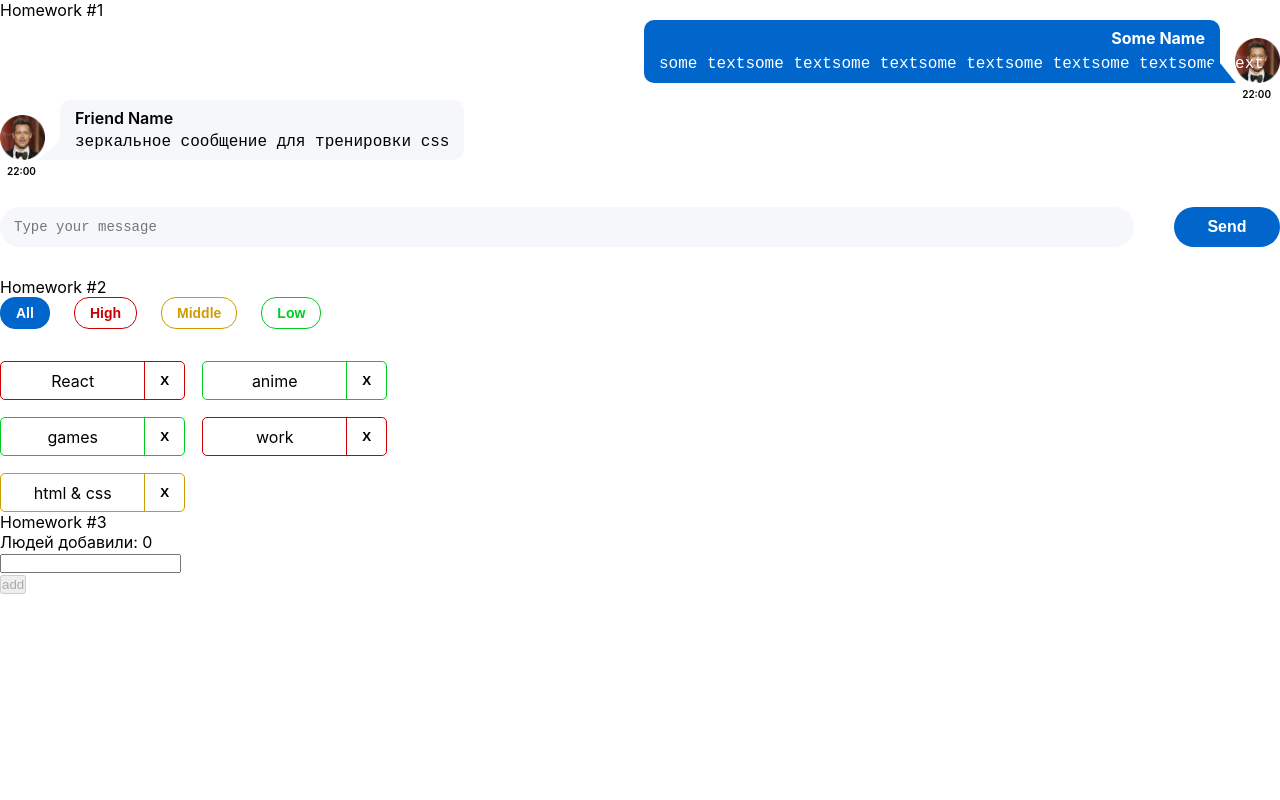
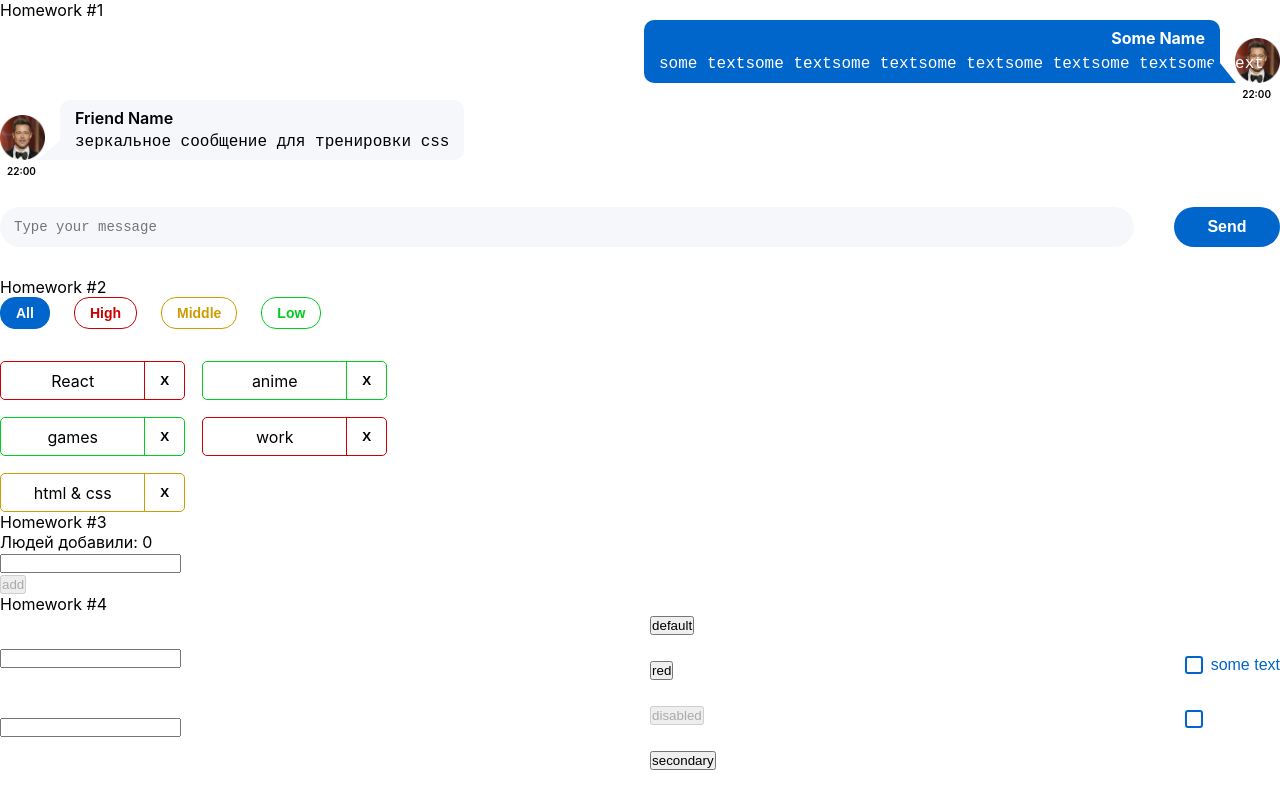
Before and after one commit to mozgova2407/hws2-master, a React (Create React App) app: page / in a window 1280 px wide. Built offline with nearby package versions, Linux system fonts and the light colour scheme.

Commit message:
исправила  SuperButton/SuperCheckbox

```diff
--- a/src/s1-main/App.tsx
+++ b/src/s1-main/App.tsx
@@ -3,6 +3,7 @@
 import HW1 from '../s2-homeworks/hw01/HW1'
 import HW2 from "../s2-homeworks/hw02/HW2";
 import HW3 from "../s2-homeworks/hw03/HW3";
+import HW4 from "../s2-homeworks/hw04/HW4";
 
 function App() {
     return (
@@ -10,7 +11,7 @@
             <HW1/>
             <HW2/>
             <HW3/>
-            {/*<HW4/>*/}
+            <HW4/>
 
             {/*при выполнении дз 5 и более - закомментировать здесь дз 1-4, так как они есть внутри дз 5*/}
             {/*<HW5/>*/}
--- a/src/s2-homeworks/hw04/common/c2-SuperButton/SuperButton.tsx
+++ b/src/s2-homeworks/hw04/common/c2-SuperButton/SuperButton.tsx
@@ -17,12 +17,11 @@
         ...restProps // все остальные пропсы попадут в объект restProps, там же будет children
     }
 ) => {
-    const finalClassName = s.button
-        // + (disabled
-        //         ? ...
-        //         : xType === 'red'
-        //             ? ...
-        + (className ? ' ' + className : '') // задачка на смешивание классов
+    const finalClassName =
+        s.button +
+        (xType === 'red' ? ''+s.red : xType === 'secondary'?''+s.secondary:'') +
+        (disabled ? ' ' + s.disabled : '') +
+        (className ? ' ' + className : '')
 
     return (
         <button
--- a/src/s2-homeworks/hw04/common/c3-SuperCheckbox/SuperCheckbox.tsx
+++ b/src/s2-homeworks/hw04/common/c3-SuperCheckbox/SuperCheckbox.tsx
@@ -27,8 +27,8 @@
     }
 ) => {
     const onChangeCallback = (e: ChangeEvent<HTMLInputElement>) => {
-        // задачка на написание онченджа
-
+        onChange?.(e)
+        onChangeChecked?.(e.currentTarget.checked)
     }
 
     const finalInputClassName = s.checkbox
```
